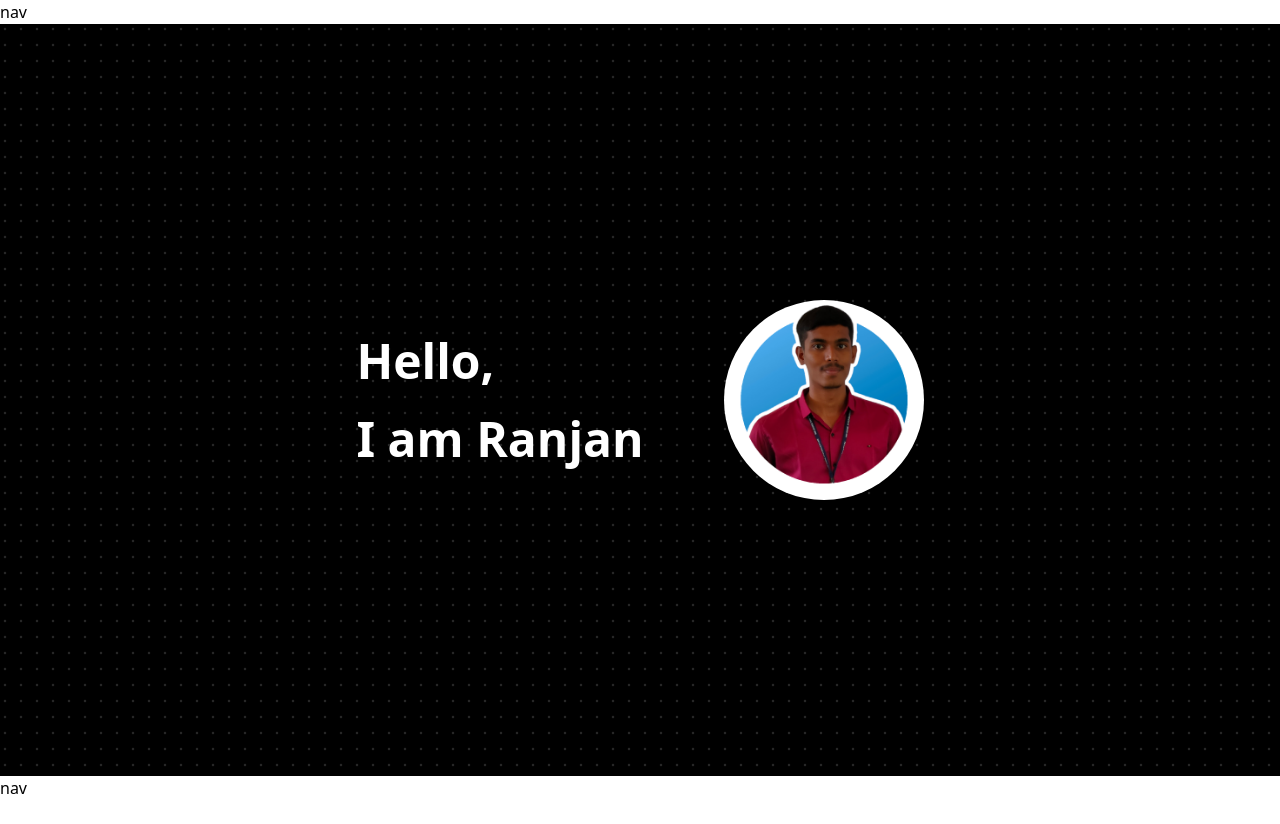
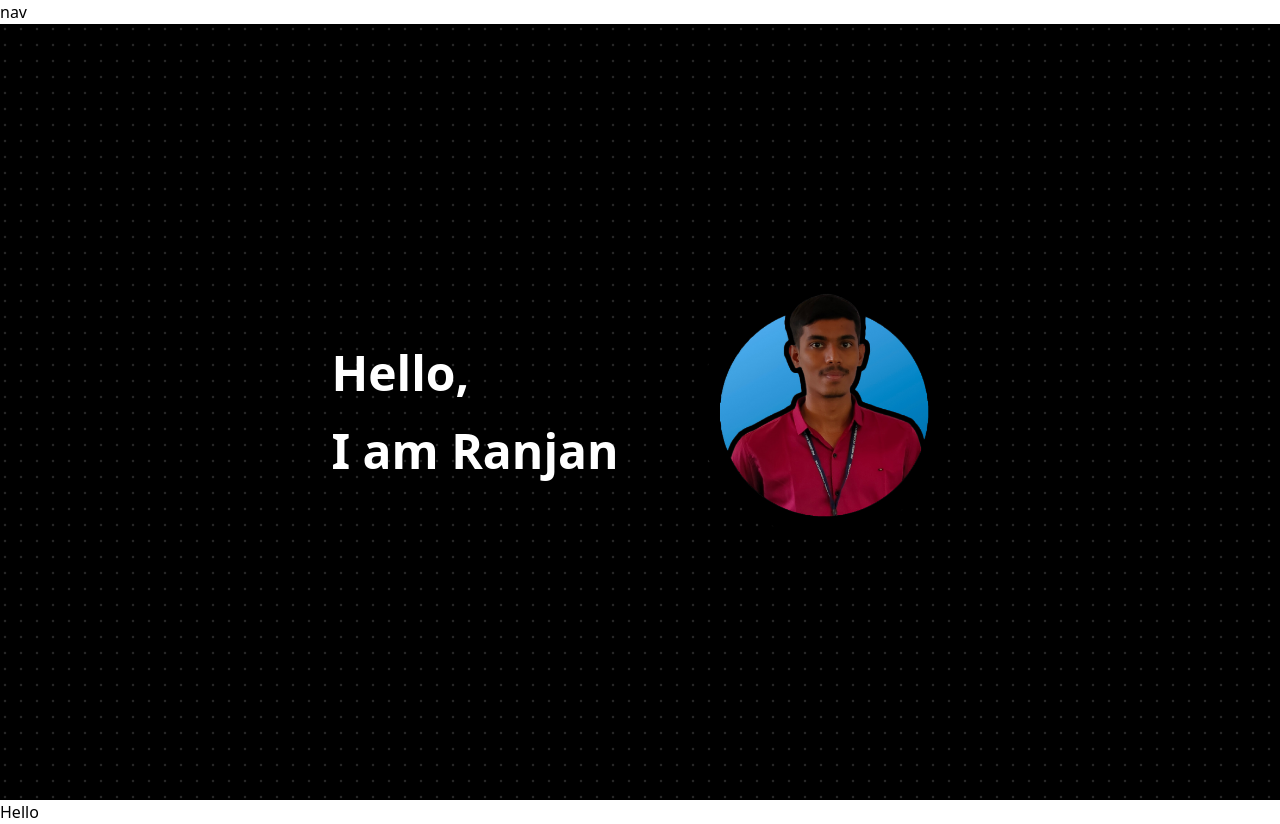
Before and after one commit to rjn991/ranjan.tech, a React (Vite) app: page / in a window 1280 px wide. Before the commit the page ends 800 px from the top, so only its background shows below. Built offline with nearby package versions, Linux system fonts and the light colour scheme.

Commit message:
added transparent dp

```diff
--- a/src/App.jsx
+++ b/src/App.jsx
@@ -8,6 +8,7 @@ function App() {
   const [count, setCount] = useState(0);
 
   return (
+    <>
     <div className="min-h-screen flex flex-col">
       <div>nav</div>
       <HeroHighlight>
@@ -24,19 +25,22 @@ function App() {
             duration: 0.5,
             ease: [0.4, 0.0, 0.2, 1],
           }}
-          className="flex gap-4 md:gap-20 items-center text-5xl font-bold text-neutral-700 dark:text-white leading-snug sm:leading-relaxed  mx-auto flex-col-reverse md:flex-row sm:flex-row "
+          className="flex gap-4 sm:gap-20 items-center text-5xl font-bold text-neutral-700 dark:text-white leading-snug sm:leading-relaxed  mx-auto flex-col-reverse md:flex-row sm:flex-row "
           >
           <div className="flex-[1]">
             <p> Hello,<br></br>I am Ranjan</p>
 
           </div>
           <div className="">
-            <img className=" block rounded-full max-h-[200px]" src={dp}></img>
+            <img className=" block rounded-full max-h-[250px] bg-black" src={dp}></img>
           </div>
         </motion.h1>
       </HeroHighlight>
-      <div>nav</div>
     </div>
+    <div>
+      Hello
+    </div>
+    </>
   );
 }
 
```
Also changed, not shown: src/assets/profile.png.
